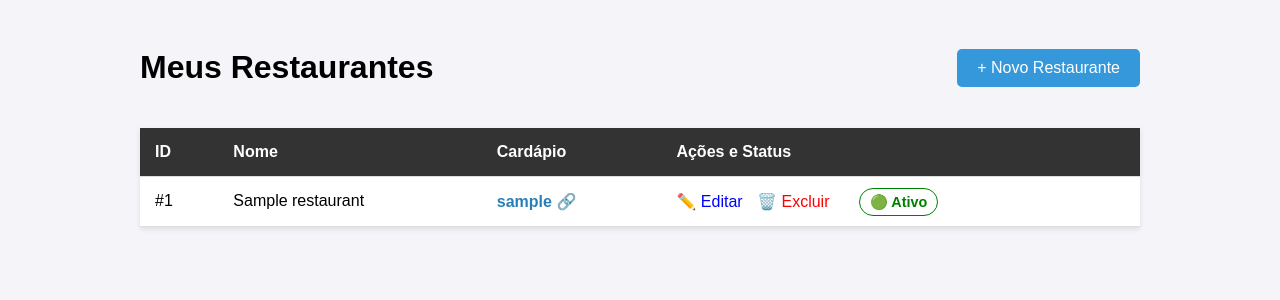
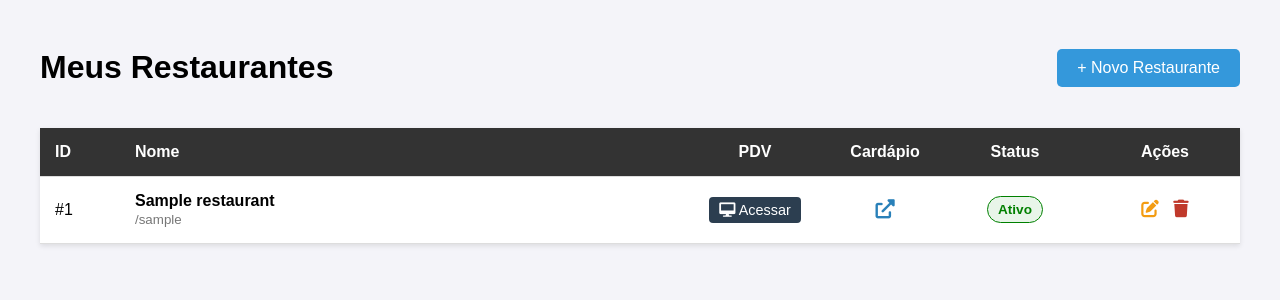
Before and after one commit to CezzarWow/cardapio-saas, a PHP site: page /admin in a window 1280 px wide. Shown: the top 300 px of the page. Run offline with PHP 8.4, Linux system fonts and the light colour scheme; tables that the repository leaves empty or names only in its code hold one stand-in row (values such as "Sample post").

Commit message:
Ajuste
css e outros detalhes

```diff
--- /dev/null
+++ b/public/css/admin.css
@@ -0,0 +1,113 @@
+body {
+    font-family: sans-serif;
+    background: #f4f4f9;
+    padding: 20px;
+}
+
+.container {
+    max-width: 1200px;
+    margin: 0 auto;
+}
+
+.header {
+    display: flex;
+    justify-content: space-between;
+    align-items: center;
+    margin-bottom: 20px;
+}
+
+.btn {
+    background: #3498db;
+    color: white;
+    text-decoration: none;
+    padding: 10px 20px;
+    border-radius: 5px;
+}
+
+table {
+    width: 100%;
+    border-collapse: collapse;
+    background: white;
+    box-shadow: 0 2px 5px rgba(0, 0, 0, 0.1);
+}
+
+th,
+td {
+    padding: 15px;
+    text-align: left;
+    border-bottom: 1px solid #ddd;
+    vertical-align: middle;
+}
+
+th {
+    background: #333;
+    color: white;
+}
+
+tr:hover {
+    background: #f1f1f1;
+}
+
+/* Utilitários */
+.text-center {
+    text-align: center;
+}
+
+/* Botões Específicos */
+.btn-pdv {
+    background-color: #2c3e50;
+    color: white;
+    padding: 5px 10px;
+    border-radius: 4px;
+    text-decoration: none;
+    font-size: 0.9em;
+    display: inline-block;
+}
+
+.btn-pdv:hover {
+    background-color: #1a252f;
+}
+
+.btn-link-cardapio {
+    color: #2980b9;
+    text-decoration: none;
+    font-size: 1.2em;
+}
+
+/* Status Badges */
+.badge {
+    padding: 5px 10px;
+    border-radius: 15px;
+    font-weight: bold;
+    text-decoration: none;
+    font-size: 0.85em;
+    border: 1px solid;
+    display: inline-block;
+}
+
+.status-ativo {
+    color: green;
+    border-color: green;
+    background: #e8f5e9;
+}
+
+.status-suspenso {
+    color: red;
+    border-color: red;
+    background: #ffebee;
+}
+
+/* Ações */
+.btn-action {
+    text-decoration: none;
+    margin: 0 5px;
+    font-size: 1.1em;
+}
+
+.btn-edit {
+    color: #f39c12;
+}
+
+.btn-delete {
+    color: #c0392b;
+}
--- a/public/index.php
+++ b/public/index.php
@@ -5,10 +5,14 @@ ini_set('display_startup_errors', 1);
 error_reporting(E_ALL);
 // -----------------------------------
 
+// *** NOVO: Iniciar Sessão para o Autologin funcionar ***
+session_start();
+
 require '../vendor/autoload.php';
 
 use App\Controllers\Admin\DashboardController;
 use App\Controllers\Admin\RestaurantController;
+use App\Controllers\Admin\AutologinController; // <--- Importante
 
 $url = $_SERVER['REQUEST_URI'];
 // 1. Limpa os parâmetros GET (tudo depois do ?) para não confundir o switch
@@ -49,10 +53,24 @@ switch ($path) {
         $controller->update();
         break;
 
-    // Rota de EXCLUSÃO
-    case '/admin/restaurantes/deletar':
         $controller = new RestaurantController();
         $controller->delete();
+        break;
+
+    // --- NOVAS ROTAS ESCALÁVEIS ---
+
+    // 1. Rota que faz o login na loja
+    case '/admin/autologin':
+        $controller = new AutologinController();
+        $controller->login();
+        break;
+
+    // 2. Rota do Painel da Loja (Para onde fomos redirecionados)
+    // Por enquanto vamos apenas exibir uma mensagem, depois criamos o Controller real
+    case '/admin/loja/painel':
+        echo "<h1>Bem-vindo à gestão da loja: " . $_SESSION['loja_ativa_nome'] . "</h1>";
+        echo "<p>Aqui vamos gerenciar Categorias e Produtos.</p>";
+        echo "<a href='../../admin'>Voltar para Admin Geral</a>";
         break;
 
     default:
--- a/views/admin/dashboard.php
+++ b/views/admin/dashboard.php
@@ -3,29 +3,8 @@
 <head>
     <meta charset="UTF-8">
     <title>Painel Admin</title>
-    <style>
-        body { font-family: sans-serif; background: #f4f4f9; padding: 20px; }
-        .container { max-width: 1000px; margin: 0 auto; }
-        .header { display: flex; justify-content: space-between; align-items: center; margin-bottom: 20px; }
-        .btn { background: #3498db; color: white; text-decoration: none; padding: 10px 20px; border-radius: 5px; }
-        table { width: 100%; border-collapse: collapse; background: white; box-shadow: 0 2px 5px rgba(0,0,0,0.1); }
-        th, td { padding: 15px; text-align: left; border-bottom: 1px solid #ddd; vertical-align: middle; }
-        th { background: #333; color: white; }
-        tr:hover { background: #f1f1f1; }
-
-        /* Estilos dos Botões de Status */
-        .btn-status {
-            padding: 5px 10px;
-            border-radius: 15px;
-            font-weight: bold;
-            text-decoration: none;
-            border: 1px solid;
-            font-size: 0.9em;
-            margin-left: 15px;
-        }
-        .status-ativo { color: green; border-color: green; }
-        .status-suspenso { color: red; border-color: red; }
-    </style>
+    <link rel="stylesheet" href="css/admin.css">
+    <link rel="stylesheet" href="https://cdnjs.cloudflare.com/ajax/libs/font-awesome/6.0.0/css/all.min.css">
 </head>
 <body>
 
@@ -38,59 +17,49 @@
     <table>
         <thead>
             <tr>
-                <th>ID</th>
+                <th style="width: 50px;">ID</th>
                 <th>Nome</th>
-                <th>Cardápio</th>
-                <th>Ações e Status</th>
+                <th class="text-center" style="width: 120px;">PDV</th>
+                <th class="text-center" style="width: 80px;">Cardápio</th>
+                <th class="text-center" style="width: 120px;">Status</th>
+                <th class="text-center" style="width: 120px;">Ações</th>
             </tr>
         </thead>
         <tbody>
             <?php foreach ($restaurants as $loja): ?>
                 <tr>
                     <td>#<?php echo $loja['id']; ?></td>
-                    <td><?php echo $loja['name']; ?></td>
+                    <td>
+                        <strong><?php echo $loja['name']; ?></strong><br>
+                        <small style="color:#777">/<?php echo $loja['slug']; ?></small>
+                    </td>
 
-                    <td>
-                        <a href="../<?php echo $loja['slug']; ?>" target="_blank" style="text-decoration: none; color: #2980b9; font-weight: bold;">
-                            <?php echo $loja['slug']; ?> 🔗
+                    <td class="text-center">
+                        <a href="admin/autologin?id=<?php echo $loja['id']; ?>" class="btn-pdv" title="Gerenciar esta Loja">
+                            <i class="fas fa-desktop"></i> Acessar
                         </a>
                     </td>
 
-                    <td>
-                        <a href="admin/restaurantes/editar?id=<?php echo $loja['id']; ?>"
-                           style="color: blue; text-decoration: none; margin-right: 10px;">
-                           ✏️ Editar
+                    <td class="text-center">
+                        <a href="<?php echo $loja['slug']; ?>" target="_blank" class="btn-link-cardapio">
+                            <i class="fas fa-external-link-alt"></i>
                         </a>
+                    </td>
 
-                        <a href="admin/restaurantes/deletar?id=<?php echo $loja['id']; ?>"
-                           onclick="return confirm('Tem certeza que deseja EXCLUIR DEFINITIVAMENTE o restaurante <?php echo $loja['name']; ?>?');"
-                           style="color: red; text-decoration: none; margin-right: 10px;">
-                           🗑️ Excluir
-                        </a>
+                    <td class="text-center">
+                        <?php if ($loja['is_active'] == 1): ?>
+                            <a href="admin/restaurantes/status?id=<?php echo $loja['id']; ?>" class="badge status-ativo">Ativo</a>
+                        <?php else: ?>
+                            <a href="admin/restaurantes/status?id=<?php echo $loja['id']; ?>" class="badge status-suspenso">Suspenso</a>
+                        <?php endif; ?>
+                    </td>
 
-                        <?php if ($loja['is_active'] == 1): ?>
-                            <a href="admin/restaurantes/status?id=<?php echo $loja['id']; ?>"
-                               class="btn-status status-ativo"
-                               onclick="return confirm('⚠️ Tem certeza que deseja SUSPENDER a loja <?php echo $loja['name']; ?>? O cliente perderá o acesso!');">
-                               🟢 Ativo
-                            </a>
-                        <?php else: ?>
-                            <a href="admin/restaurantes/status?id=<?php echo $loja['id']; ?>"
-                               class="btn-status status-suspenso"
-                               onclick="return confirm('Deseja REATIVAR a loja <?php echo $loja['name']; ?>?');">
-                               🔴 Suspenso
-                            </a>
-                        <?php endif; ?>
-
+                    <td class="text-center">
+                        <a href="admin/restaurantes/editar?id=<?php echo $loja['id']; ?>" class="btn-action btn-edit"><i class="fas fa-edit"></i></a>
+                        <a href="admin/restaurantes/deletar?id=<?php echo $loja['id']; ?>" class="btn-action btn-delete" onclick="return confirm('Excluir?');"><i class="fas fa-trash"></i></a>
                     </td>
                 </tr>
             <?php endforeach; ?>
-
-            <?php if (empty($restaurants)): ?>
-                <tr>
-                    <td colspan="4" style="text-align:center">Nenhum restaurante criado ainda.</td>
-                </tr>
-            <?php endif; ?>
         </tbody>
     </table>
 </div>
```
Also changed, not shown: app/Controllers/Admin/AutologinController.php (added, +41 -0 lines).
